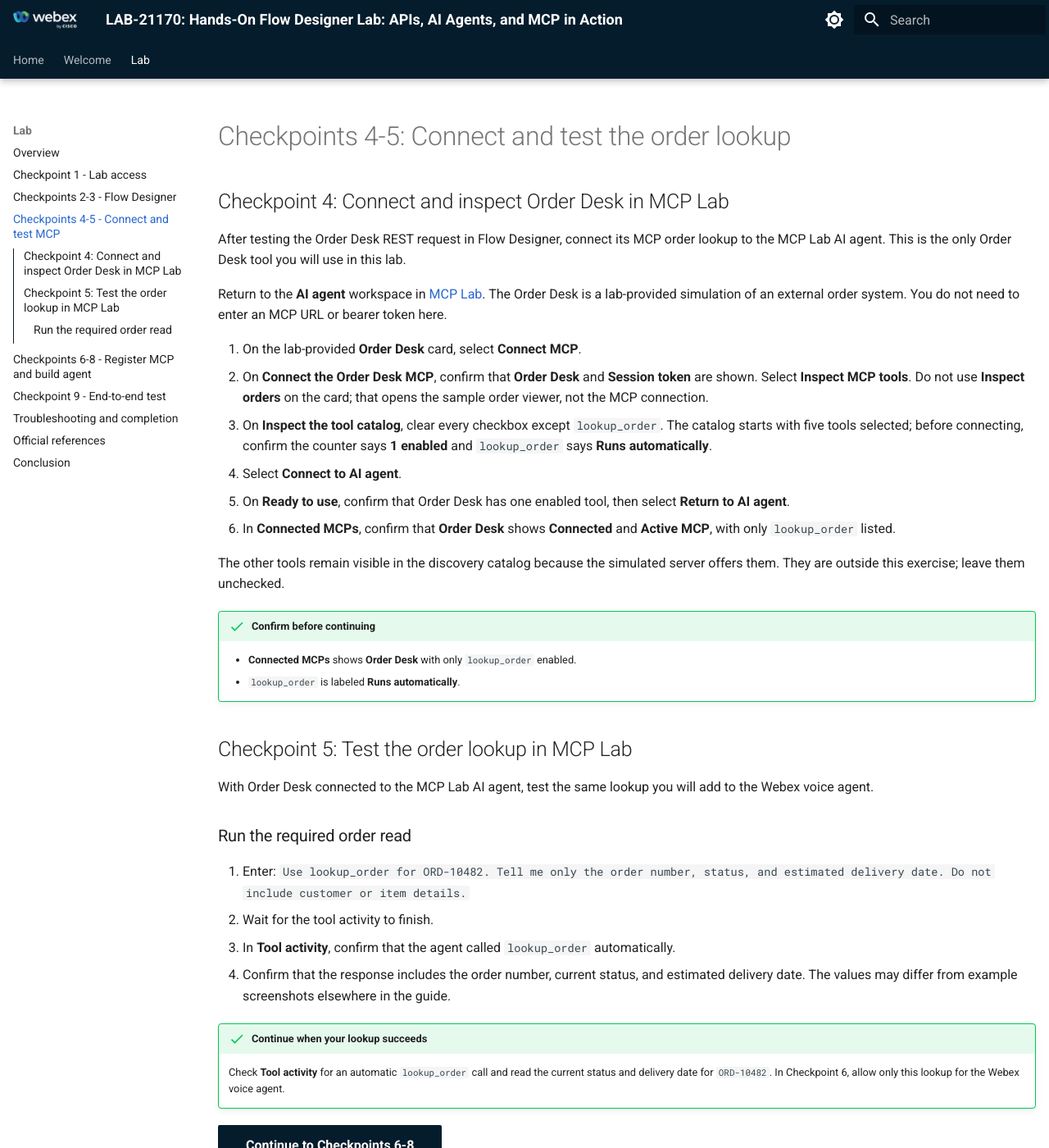
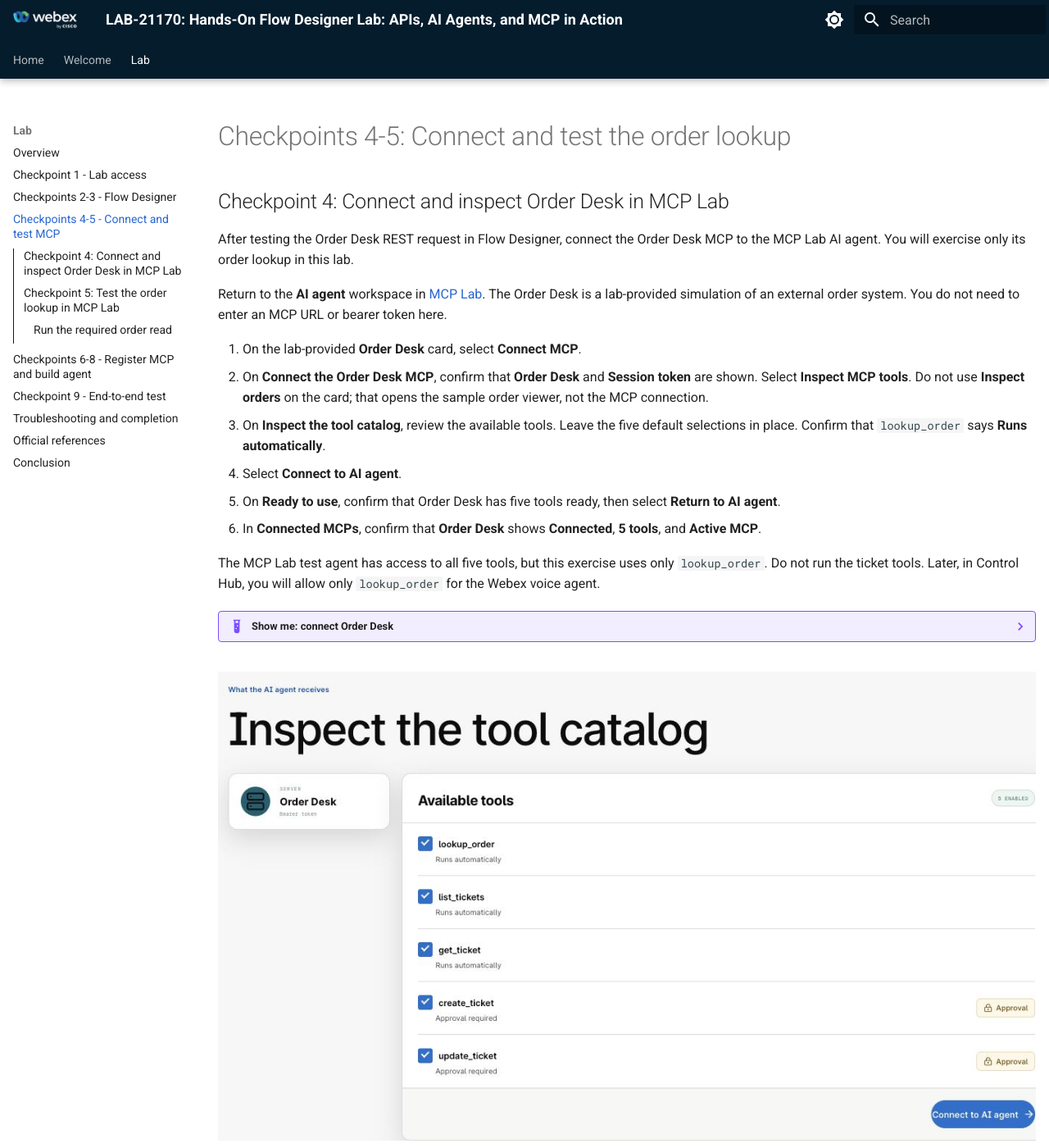
Before and after one commit to WebexCC-SA/LAB-21170, an MkDocs documentation site: the page built from docs/lab3_agent_registration.md, in a window 1280 px wide and 1400 px high. Shown: the whole window at 82% size. Built offline with MkDocs 1.6.1 and Material for MkDocs 9.7.7, drawn with Linux system fonts in a browser that asks for light colours; some of the changed text lies outside the part shown.

Commit message:
docs: keep MCP Lab defaults while testing lookup only

```diff
--- a/docs/lab3_agent_registration.md
+++ b/docs/lab3_agent_registration.md
@@ -3,21 +3,31 @@
 <span id="checkpoint-4-inspect-the-external-mcp-in-mcp-lab"></span>
 ## Checkpoint 4: Connect and inspect Order Desk in MCP Lab
 
-After testing the Order Desk REST request in Flow Designer, connect its MCP order lookup to the MCP Lab AI agent. This is the only Order Desk tool you will use in this lab.
+After testing the Order Desk REST request in Flow Designer, connect the Order Desk MCP to the MCP Lab AI agent. You will exercise only its order lookup in this lab.
 
 Return to the **AI agent** workspace in [MCP Lab](https://mcp-lab.webexdevs.com/). The Order Desk is a lab-provided simulation of an external order system. You do not need to enter an MCP URL or bearer token here.
 
 1. On the lab-provided **Order Desk** card, select **Connect MCP**.
 2. On **Connect the Order Desk MCP**, confirm that **Order Desk** and **Session token** are shown. Select **Inspect MCP tools**. Do not use **Inspect orders** on the card; that opens the sample order viewer, not the MCP connection.
-3. On **Inspect the tool catalog**, clear every checkbox except `lookup_order`. The catalog starts with five tools selected; before connecting, confirm the counter says **1 enabled** and `lookup_order` says **Runs automatically**.
+3. On **Inspect the tool catalog**, review the available tools. Leave the five default selections in place. Confirm that `lookup_order` says **Runs automatically**.
 4. Select **Connect to AI agent**.
-5. On **Ready to use**, confirm that Order Desk has one enabled tool, then select **Return to AI agent**.
-6. In **Connected MCPs**, confirm that **Order Desk** shows **Connected** and **Active MCP**, with only `lookup_order` listed.
+5. On **Ready to use**, confirm that Order Desk has five tools ready, then select **Return to AI agent**.
+6. In **Connected MCPs**, confirm that **Order Desk** shows **Connected**, **5 tools**, and **Active MCP**.
 
-The other tools remain visible in the discovery catalog because the simulated server offers them. They are outside this exercise; leave them unchecked.
+The MCP Lab test agent has access to all five tools, but this exercise uses only `lookup_order`. Do not run the ticket tools. Later, in Control Hub, you will allow only `lookup_order` for the Webex voice agent.
+
+??? example "Show me: connect Order Desk"
+    ![Order Desk MCP connection sequence from Connect MCP to Connected MCPs](assets/lab-guide/05-order-desk-mcp-connection.gif)
+
+    ![Live MCP Lab sequence from Inspect MCP tools to the discovered five-tool catalog](assets/lab-guide/gifs/cp4-mcp-discovery-live.gif)
+
+<figure markdown>
+  ![Live Order Desk MCP catalog with five available tools](assets/lab-guide/live/cp4-mcp-tool-catalog-live.jpg)
+  <figcaption markdown="span">Leave the default tool selections in place. You will test only <code>lookup_order</code>.</figcaption>
+</figure>
 
 !!! success "Confirm before continuing"
-    - **Connected MCPs** shows **Order Desk** with only `lookup_order` enabled.
+    - **Connected MCPs** shows **Order Desk** with five tools connected.
     - `lookup_order` is labeled **Runs automatically**.
 
 <span id="checkpoint-5-exercise-automatic-reads-and-approval-gated-writes"></span>
@@ -30,7 +40,12 @@
 1. Enter: `Use lookup_order for ORD-10482. Tell me only the order number, status, and estimated delivery date. Do not include customer or item details.`
 2. Wait for the tool activity to finish.
 3. In **Tool activity**, confirm that the agent called `lookup_order` automatically.
-4. Confirm that the response includes the order number, current status, and estimated delivery date. The values may differ from example screenshots elsewhere in the guide.
+4. Confirm that the response includes the order number, current status, and estimated delivery date. The values may differ from the example screenshot.
+
+<figure markdown>
+  ![Live lookup_order response for ORD-10482 with order status and estimated delivery date alongside completed tool activity](assets/lab-guide/live/cp4-mcp-order-lookup-live.jpg)
+  <figcaption markdown="span">Check the current result for your session; the sample status and date may change.</figcaption>
+</figure>
 
 !!! success "Continue when your lookup succeeds"
     Check **Tool activity** for an automatic `lookup_order` call and read the current status and delivery date for `ORD-10482`. In Checkpoint 6, allow only this lookup for the Webex voice agent.
```
Also changed, not shown: docs/overview.md (+1 -1 lines), docs/troubleshooting.md (+2 -2 lines), docs/assets/lab-guide/05-order-desk-mcp-connection.gif (added), docs/assets/lab-guide/gifs/cp4-mcp-discovery-live.gif (added), docs/assets/lab-guide/live/cp4-mcp-order-lookup-live.jpg (added), docs/assets/lab-guide/live/cp4-mcp-tool-catalog-live.jpg (added).
